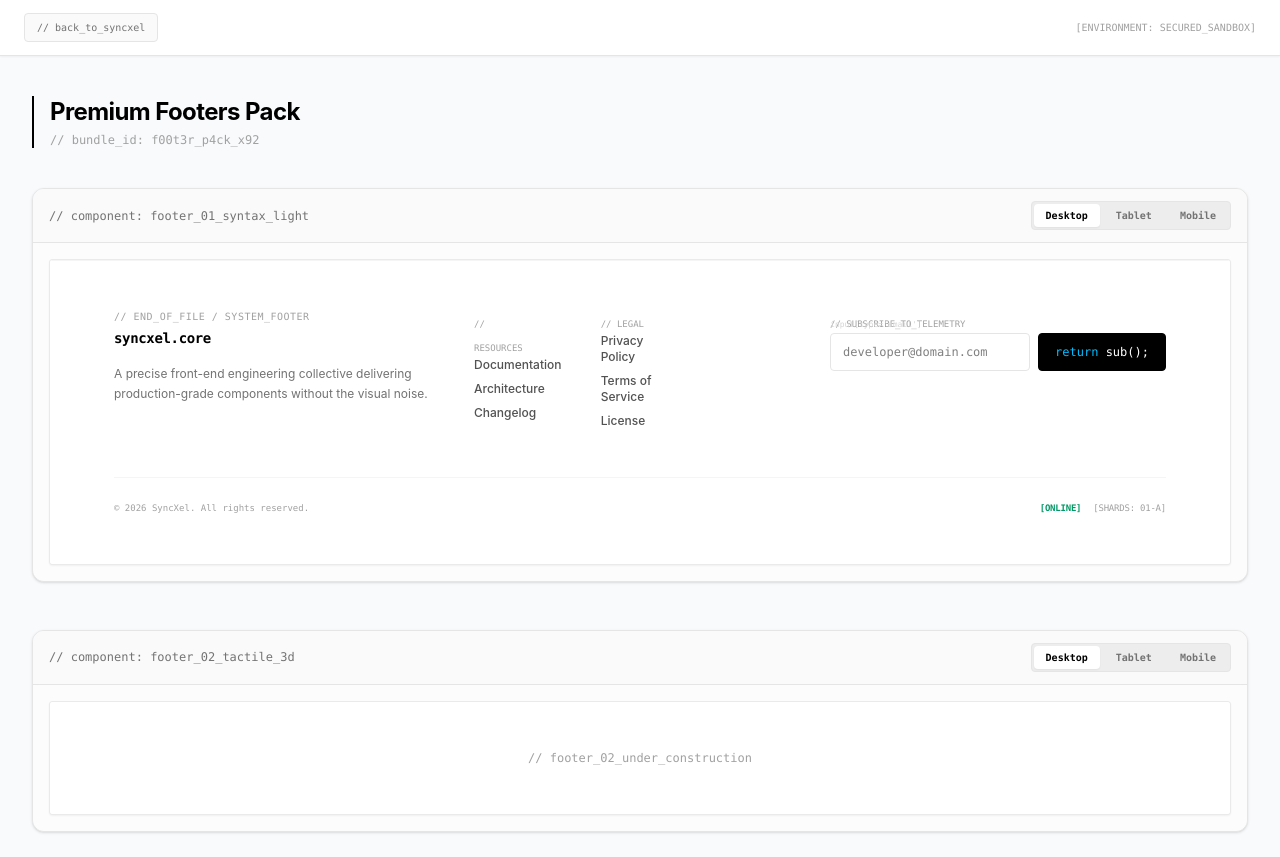
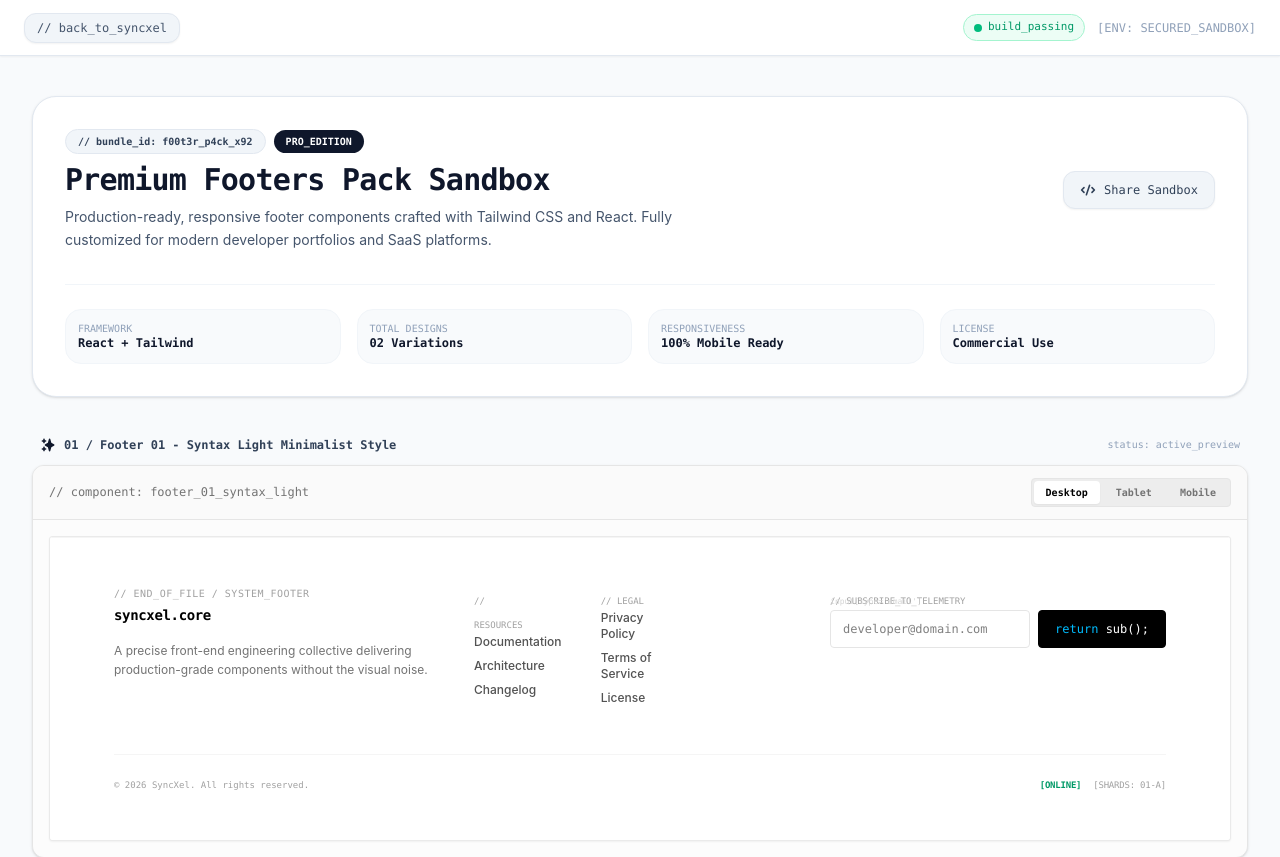
Before and after one commit to lakshan-beast/SyncxelUIPreview, a React (Vite) app: page /footer in a window 1280 px wide. Shown: the top 857 px of the page. Built offline with nearby package versions, Linux system fonts and the light colour scheme.

Commit message:
Refactor FooterPreviewPage to enhance UI and add link sharing functionality

```diff
--- a/src/pages/FooterPreviewPage.jsx
+++ b/src/pages/FooterPreviewPage.jsx
@@ -1,49 +1,196 @@
+// import ComponentPreviewSandbox from "../components/ConponentsPreviewSandbox";
+// import PremiumFooterOne from "../library/FootersDesigns/Footer01";
+// import PremiumFooterTwo from "../library/FootersDesigns/Footer02";
+
+// export default function FootersPreviewPage() {
+//   // Main Site එකට හරියටම රීඩිරෙක්ට් වෙන Back Function එක
+//   const handleBackToMain = () => {
+//     window.location.href = "https://syncxel.vercel.app";
+//   };
+
+//   return (
+//     <div className="min-h-screen bg-[#F8FAFC] font-sans pb-24">
+//       {/* GLOBAL TOP PREVIEW NAVIGATION */}
+//       <div className="w-full bg-white border-b border-neutral-200 h-14 px-6 flex justify-between items-center z-50 sticky top-0 shadow-xs select-none">
+//         <button
+//           onClick={handleBackToMain}
+//           className="font-mono text-[10px] text-neutral-500 hover:text-black border border-neutral-200 px-3 py-1.5 rounded bg-neutral-50 transition-colors">
+//           {"// back_to_syncxel"}
+//         </button>
+//         <span className="font-mono text-[10px] text-neutral-400 hidden sm:inline-block">
+//           {"[ENVIRONMENT: SECURED_SANDBOX]"}
+//         </span>
+//       </div>
+
+//       <div className="max-w-7xl mx-auto px-4 md:px-8 pt-10">
+//         {/* Page Titles */}
+//         <div className="mb-10 space-y-1 select-none border-l-2 border-black pl-4">
+//           <h1 className="text-2xl font-bold tracking-tight text-black">
+//             Premium Footers Pack
+//           </h1>
+//           <p className="text-xs font-mono text-neutral-400">
+//             {"// bundle_id: f00t3r_p4ck_x92"}
+//           </p>
+//         </div>
+
+//         {/* 🛠️ FOOTER 01 LIVE PREVIEW */}
+//         <ComponentPreviewSandbox title="footer_01_syntax_light">
+//           <PremiumFooterOne />
+//         </ComponentPreviewSandbox>
+
+//         {/* 🛠️ FOOTER 02 LIVE PREVIEW (ඉදිරියට හදන ඒවා මෙතනට පල්ලෙහාට Import කරපන්) */}
+//         <ComponentPreviewSandbox title="footer_02_tactile_3d">
+//           {/* <div className="p-12 text-center font-mono text-xs text-neutral-400 bg-white">
+//             {"// footer_02_under_construction"}
+//           </div> */}
+//           <PremiumFooterTwo />
+//         </ComponentPreviewSandbox>
+//       </div>
+//     </div>
+//   );
+// }
+
+import React, { useState } from "react";
 import ComponentPreviewSandbox from "../components/ConponentsPreviewSandbox";
 import PremiumFooterOne from "../library/FootersDesigns/Footer01";
+import PremiumFooterTwo from "../library/FootersDesigns/Footer02";
+import { HiTerminal, HiCheckCircle, HiSparkles, HiCode } from "react-icons/hi";
 
 export default function FootersPreviewPage() {
+  const [copiedLink, setCopiedLink] = useState(false);
 
-  // Main Site එකට හරියටම රීඩිරෙක්ට් වෙන Back Function එක
+  // Main Site එකට රීඩිරෙක්ට් වෙන Back Function එක
   const handleBackToMain = () => {
     window.location.href = "https://syncxel.vercel.app";
   };
 
+  // ෂෙයාර් කරන ලින්ක් එක කොපි කරගැනීමට
+  const handleCopyBundleLink = () => {
+    navigator.clipboard.writeText(window.location.href);
+    setCopiedLink(true);
+    setTimeout(() => setCopiedLink(false), 2000);
+  };
+
   return (
-    <div className="min-h-screen bg-[#F8FAFC] font-sans pb-24">
-
+    <div className="min-h-screen bg-slate-50 font-sans pb-24">
       {/* GLOBAL TOP PREVIEW NAVIGATION */}
-      <div className="w-full bg-white border-b border-neutral-200 h-14 px-6 flex justify-between items-center z-50 sticky top-0 shadow-xs select-none">
+      <div className="w-full bg-white border-b border-slate-200 h-14 px-6 flex justify-between items-center z-50 sticky top-0 shadow-xs select-none">
         <button
           onClick={handleBackToMain}
-          className="font-mono text-[10px] text-neutral-500 hover:text-black border border-neutral-200 px-3 py-1.5 rounded bg-neutral-50 transition-colors"
-        >
-          {"// back_to_syncxel"}
+          className="font-mono text-xs text-slate-600 hover:text-slate-900 border border-slate-200 px-3 py-1.5 rounded-xl bg-slate-100 transition-colors shadow-xs cursor-pointer flex items-center space-x-1.5">
+          <span>{"// back_to_syncxel"}</span>
         </button>
-        <span className="font-mono text-[10px] text-neutral-400 hidden sm:inline-block">
-          {"[ENVIRONMENT: SECURED_SANDBOX]"}
-        </span>
+
+        <div className="flex items-center gap-3">
+          <span className="hidden md:flex items-center gap-1.5 font-mono text-[11px] text-emerald-600 bg-emerald-50 px-2.5 py-1 rounded-full border border-emerald-200">
+            <span className="w-2 h-2 rounded-full bg-emerald-500 animate-pulse"></span>
+            build_passing
+          </span>
+          <span className="font-mono text-xs text-slate-400 hidden sm:inline-block">
+            {"[ENV: SECURED_SANDBOX]"}
+          </span>
+        </div>
       </div>
 
       <div className="max-w-7xl mx-auto px-4 md:px-8 pt-10">
-        {/* Page Titles */}
-        <div className="mb-10 space-y-1 select-none border-l-2 border-black pl-4">
-          <h1 className="text-2xl font-bold tracking-tight text-black">Premium Footers Pack</h1>
-          <p className="text-xs font-mono text-neutral-400">{"// bundle_id: f00t3r_p4ck_x92"}</p>
+        {/* NEXT-LEVEL HEADER SECTION */}
+        <div className="bg-white border border-slate-200 rounded-3xl p-6 sm:p-8 mb-10 shadow-sm">
+          <div className="flex flex-col md:flex-row md:items-center justify-between gap-6">
+            <div className="space-y-2">
+              <div className="flex items-center gap-2">
+                <span className="text-[10px] font-mono font-semibold px-3 py-1 bg-slate-100 text-slate-700 rounded-full border border-slate-200">
+                  {"// bundle_id: f00t3r_p4ck_x92"}
+                </span>
+                <span className="text-[10px] font-mono font-bold px-3 py-1 bg-slate-900 text-white rounded-full">
+                  PRO_EDITION
+                </span>
+              </div>
+              <h1 className="text-2xl sm:text-3xl font-black tracking-tight text-slate-900 font-mono">
+                Premium Footers Pack Sandbox
+              </h1>
+              <p className="text-xs sm:text-sm text-slate-600 font-sans max-w-2xl leading-relaxed">
+                Production-ready, responsive footer components crafted with
+                Tailwind CSS and React. Fully customized for modern developer
+                portfolios and SaaS platforms.
+              </p>
+            </div>
+
+            {/* Quick Actions & Meta */}
+            <div className="flex flex-col sm:flex-row items-stretch sm:items-center gap-3 shrink-0">
+              <button
+                onClick={handleCopyBundleLink}
+                className="px-4 py-2.5 bg-slate-100 hover:bg-slate-200 text-slate-700 rounded-xl text-xs font-mono font-medium border border-slate-200 transition shadow-xs cursor-pointer flex items-center justify-center gap-2">
+                {copiedLink ? (
+                  <HiCheckCircle className="w-4 h-4 text-emerald-600" />
+                ) : (
+                  <HiCode className="w-4 h-4" />
+                )}
+                <span>{copiedLink ? "Link Copied!" : "Share Sandbox"}</span>
+              </button>
+            </div>
+          </div>
+
+          {/* Mini Metadata Grid */}
+          <div className="grid grid-cols-2 sm:grid-cols-4 gap-4 mt-8 pt-6 border-t border-slate-100 font-mono text-xs">
+            <div className="bg-slate-50 p-3 rounded-2xl border border-slate-100">
+              <span className="text-slate-400 block text-[10px]">
+                FRAMEWORK
+              </span>
+              <span className="font-bold text-slate-900">React + Tailwind</span>
+            </div>
+            <div className="bg-slate-50 p-3 rounded-2xl border border-slate-100">
+              <span className="text-slate-400 block text-[10px]">
+                TOTAL DESIGNS
+              </span>
+              <span className="font-bold text-slate-900">02 Variations</span>
+            </div>
+            <div className="bg-slate-50 p-3 rounded-2xl border border-slate-100">
+              <span className="text-slate-400 block text-[10px]">
+                RESPONSIVENESS
+              </span>
+              <span className="font-bold text-slate-900">
+                100% Mobile Ready
+              </span>
+            </div>
+            <div className="bg-slate-50 p-3 rounded-2xl border border-slate-100">
+              <span className="text-slate-400 block text-[10px]">LICENSE</span>
+              <span className="font-bold text-slate-900">Commercial Use</span>
+            </div>
+          </div>
         </div>
 
         {/* 🛠️ FOOTER 01 LIVE PREVIEW */}
-        <ComponentPreviewSandbox title="footer_01_syntax_light">
-          <PremiumFooterOne />
-        </ComponentPreviewSandbox>
+        <div className="mb-10">
+          <div className="flex items-center justify-between mb-3 px-2">
+            <div className="flex items-center gap-2 font-mono text-xs text-slate-700 font-bold">
+              <HiSparkles className="w-4 h-4 text-slate-900" />
+              <span>01 / Footer 01 - Syntax Light Minimalist Style</span>
+            </div>
+            <span className="text-[10px] font-mono text-slate-400 hidden sm:inline">
+              status: active_preview
+            </span>
+          </div>
+          <ComponentPreviewSandbox title="footer_01_syntax_light">
+            <PremiumFooterOne />
+          </ComponentPreviewSandbox>
+        </div>
 
-        {/* 🛠️ FOOTER 02 LIVE PREVIEW (ඉදිරියට හදන ඒවා මෙතනට පල්ලෙහාට Import කරපන්) */}
-        <ComponentPreviewSandbox title="footer_02_tactile_3d">
-          <div className="p-12 text-center font-mono text-xs text-neutral-400 bg-white">
-            {"// footer_02_under_construction"}
+        {/* 🛠️ FOOTER 02 LIVE PREVIEW */}
+        <div className="mb-10">
+          <div className="flex items-center justify-between mb-3 px-2">
+            <div className="flex items-center gap-2 font-mono text-xs text-slate-700 font-bold">
+              <HiTerminal className="w-4 h-4 text-slate-900" />
+              <span>02 / Footer 02 - Tactile Modern Layout</span>
+            </div>
+            <span className="text-[10px] font-mono text-slate-400 hidden sm:inline">
+              status: active_preview
+            </span>
           </div>
-        </ComponentPreviewSandbox>
+          <ComponentPreviewSandbox title="footer_02_tactile_3d">
+            <PremiumFooterTwo />
+          </ComponentPreviewSandbox>
+        </div>
       </div>
-
     </div>
   );
 }
```
